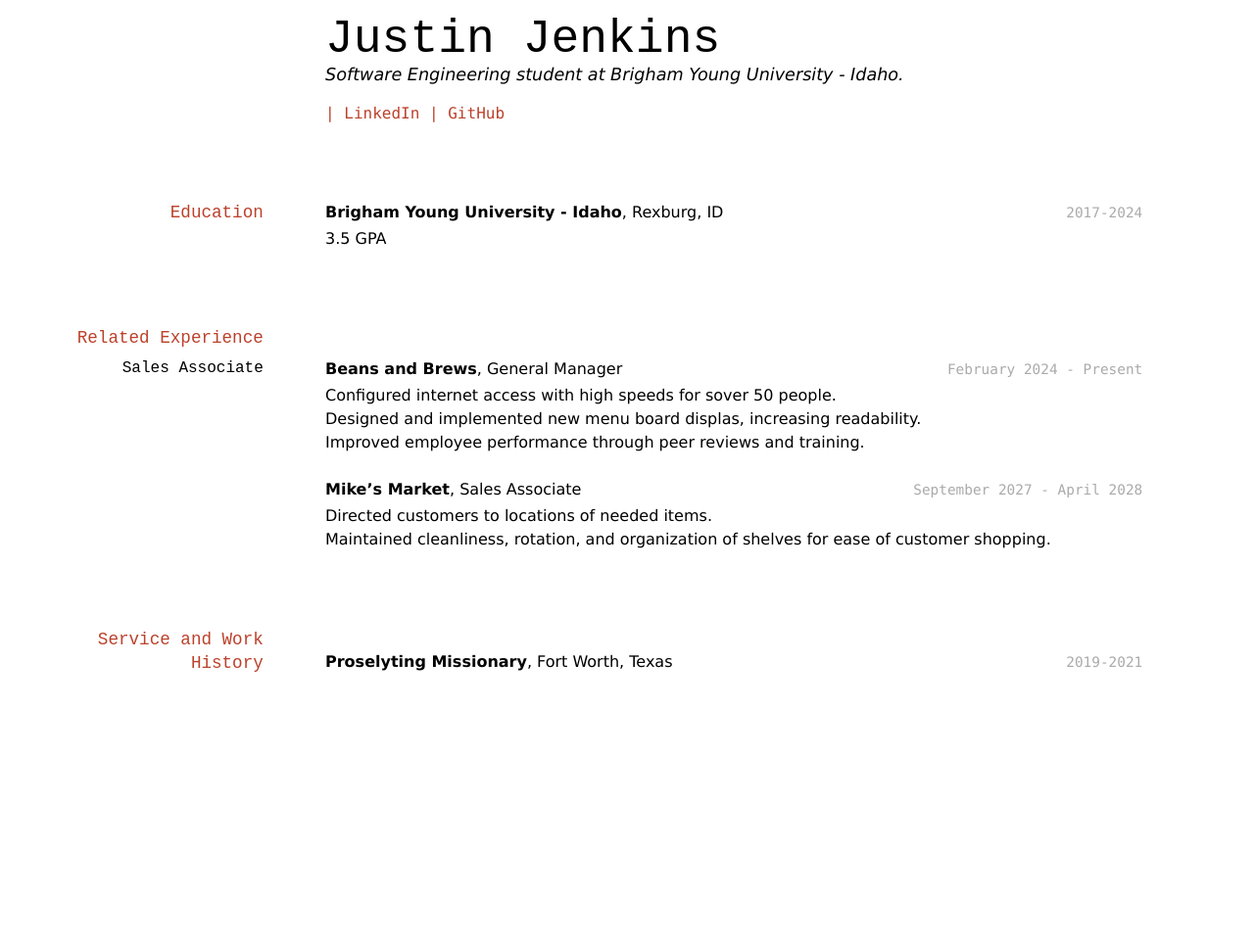
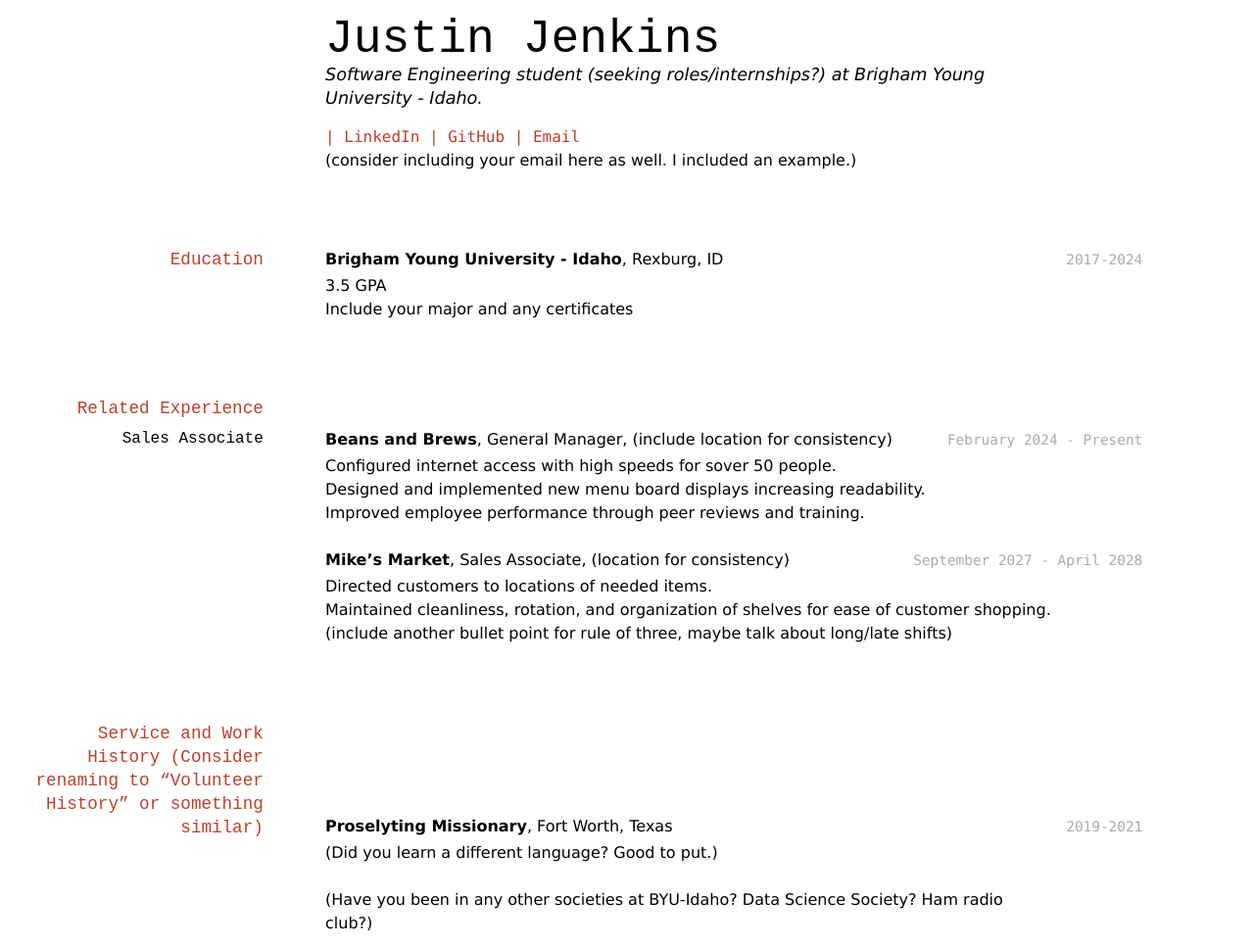
Before and after one commit to jenkinsJustin/Jenkins-Resume, a Jekyll site: the page built from docs/index.md, in a window 1280 px wide. Shown: the whole page at 98% size. Built offline with Jekyll 4.4.1, drawn with Linux system fonts in a browser that asks for light colours; before the commit the page ends 900 px from its top, so only the background shows below that.

Commit message:
Edits are inside "()"

```diff
--- a/docs/index.md
+++ b/docs/index.md
@@ -3,12 +3,14 @@ layout: cv
 title: Justin Jenkins's Resume
 ---
 # Justin Jenkins
-Software Engineering student at Brigham Young University - Idaho.
+Software Engineering student (seeking roles/internships?) at Brigham Young University - Idaho.
 
 <div id="webaddress">
 | <a href="https://www.linkedin.com/in/jjenkins0012/">LinkedIn</a>
 | <a href="https://github.com/jenkinsJustin">GitHub</a>
+| <a href="mailto:myemail@abc.com">Email</a>
 </div>
+(consider including your email here as well. I included an example.)
 
 ## Education
 
@@ -16,30 +18,34 @@ Software Engineering student at Brigham Young University - Idaho.
 __Brigham Young University - Idaho__, Rexburg, ID
 
 - 3.5 GPA
+- Include your major and any certificates
 
 ## Related Experience
 
 ### Sales Associate
 
 `February 2024 - Present`
-__Beans and Brews__, General Manager
+__Beans and Brews__, General Manager, (include location for consistency)
 
 - Configured internet access with high speeds for sover 50 people.
-- Designed and implemented new menu board displas, increasing readability.
+- Designed and implemented new menu board displays increasing readability.
 - Improved employee performance through peer reviews and training.
 
 `September 2027 - April 2028`
-__Mike's Market__, Sales Associate
+__Mike's Market__, Sales Associate, (location for consistency)
 
 - Directed customers to locations of needed items.
 - Maintained cleanliness, rotation, and organization of shelves for ease of customer shopping.
+- (include another bullet point for rule of three, maybe talk about long/late shifts)
 
-## Service and Work History
+## Service and Work History (Consider renaming to "Volunteer History" or something similar)
 
 `2019-2021`
 __Proselyting Missionary__, Fort Worth, Texas
 
+- (Did you learn a different language? Good to put.)
 
+(Have you been in any other societies at BYU-Idaho? Data Science Society? Ham radio club?)
 
 <!-- ### Footer
 
```
